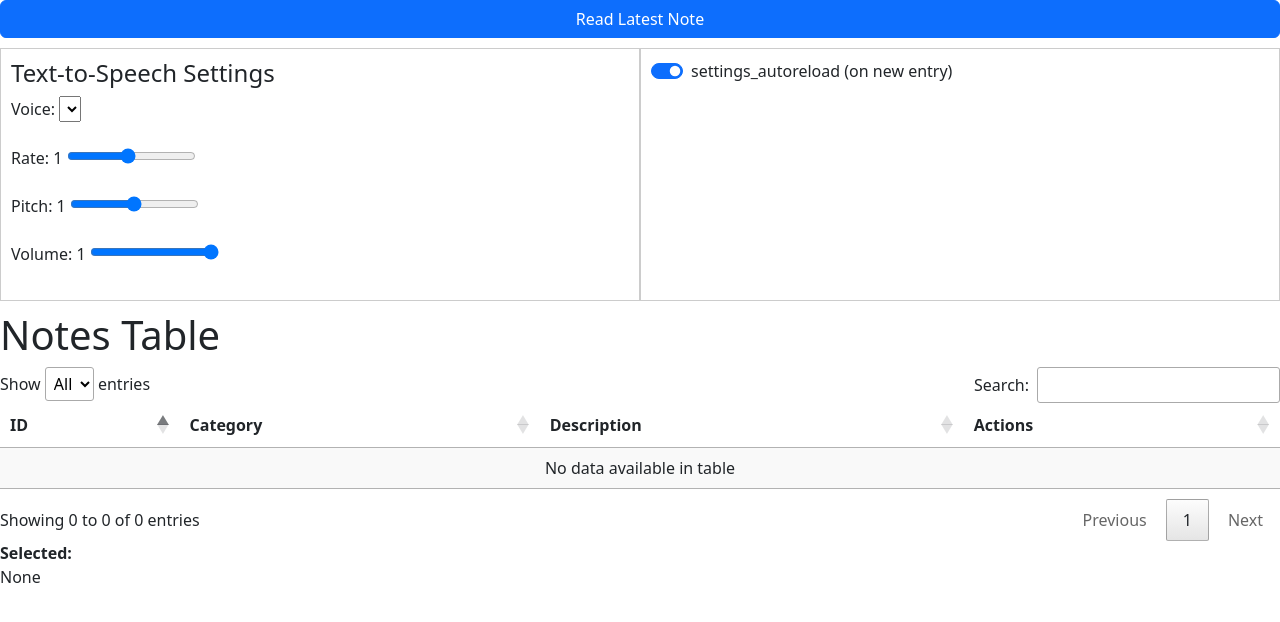
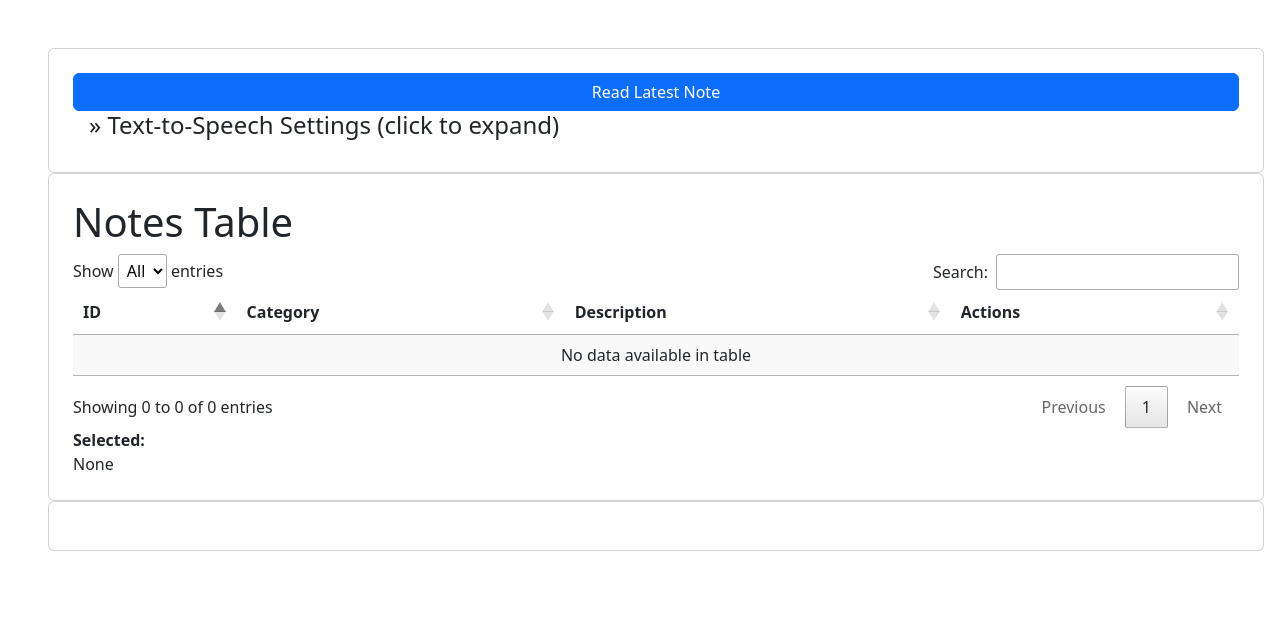
Before and after one commit to Izzy3110/NoteApp-Flask-SocketIO, a Flask app: page / in a window 1280 px wide. Shown: the top 622 px of the page. Run offline with Flask 3, Linux system fonts and the light colour scheme; data that the repository does not hold is empty; some libraries are stand-ins or nearby versions.

Commit message:
css styling

```diff
--- a/backend/templates/index.html
+++ b/backend/templates/index.html
@@ -20,16 +20,44 @@
     .dsp_none {
         display: none;
     }
+    #main-container {
+        max-width: 95vw;
+    }
+    .p15r {
+        padding: 1.5rem;
+    }
+    .p4r {
+        padding: 4rem;
+    }
+    .p5r {
+        padding: 5rem;
+    }
 
+    #tts_settings_h4 {
+        margin-left: 1rem;
+    }
+
+    select[name='notesTable_length'] > label > select > option:nth-child(4) {
+        background: '#000';
+        color: '#FFF';
+    }
 </style>
 </head>
 <body>
-<div class="container-fluid">
+<div id="main-container" class="container-fluid mx-5 my-5">
     <div class="row">
+        <div class="col-md-12 card p15r">
             <button class="btn btn-primary" id="read_latest_btn">Read Latest Note</button>
+
+            <h4 id="tts_settings_h4">&raquo; Text-to-Speech Settings (click to expand)</h4>
+            <script>
+                $("#tts_settings_h4").on('click', function() {
+                    $("#tts_controls, #tts_controls_settings").toggleClass('dsp_none')
+                })
+            </script>
             <!-- TTS Controls -->
-        <div id="tts_controls" class="col-md-6" style="margin:10px 0; padding:10px; border:1px solid #ccc; ">
-            <h4>Text-to-Speech Settings</h4>
+            <div id="tts_controls" class="col-md-6 card p3 dsp_none">
+
 
                 <label for="voiceSelect">Voice:</label>
                 <select id="voiceSelect"></select><br><br>
@@ -43,15 +71,26 @@
                 <label for="volumeSlider">Volume: <span id="volumeVal">1</span></label>
                 <input type="range" id="volumeSlider" min="0" max="1" step="0.1" value="1" disabled><br><br>
             </div>
-        <div id="tts_controls" class="col-md-6" style="margin:10px 0; padding:10px; border:1px solid #ccc; ">
+            <div id="tts_controls_settings" class="container-fluid col-md-4 dsp_none">
+                <div class="row">
+                    <div class="col">
+
+                    </div>
+                </div>
+                <div class="row">
+                    <div class="col-md-5 card">
                         <div class="form-check form-switch">
                             <input class="form-check-input" type="checkbox" id="cb_settings_autoreload_on_new_entry">
                             <label class="form-check-label" for="cb_settings_autoreload_on_new_entry">settings_autoreload (on new entry)</label>
                         </div>
                     </div>
+
                 </div>
             </div>
-
+        </div>
+    </div>
+    <div class="row">
+        <div class="col-md-12 card p15r">
             <h1>Notes Table</h1>
             <table id="notesTable" class="display" style="width:100%">
                 <thead>
@@ -68,6 +107,16 @@
             <div id="current_selected_actions" class="dsp_none">
                 <button id="current_selected_actions_delete_btn">Delete Selected</button>
             </div>
+        </div>
+    </div>
+        <div class="row">
+            <div class="col-md-12 card p15r">
+                <div id="log"></div>
+            </div>
+        </div>
+</div>
+
+
 <script>
 let selected = []
 let voices = [];
@@ -259,7 +308,7 @@ function speak_latest_note() {
     // Get all data and pick the last item
     const allData = table.rows().data().toArray();
     if (allData.length === 0) {
-        speakText("No notes available.");
+        speakText("No notes available. Press F9 while the NoteApp.exe is running to record a new Note of your thoughts or whatever you like.");
         return;
     }
 
@@ -469,12 +518,5 @@ if(!$("#current_selected_actions").hasClass('dsp_none')) {
     });
 });
 </script>
-<style>
-    select[name='notesTable_length'] > label > select > option:nth-child(4) {
-        background: '#000';
-        color: '#FFF';
-    }
-</style>
-<div id="log"></div>
 </body>
 </html>
```
Also changed, not shown: 1 other file. Lines whose indentation alone changed are shown as unchanged.
